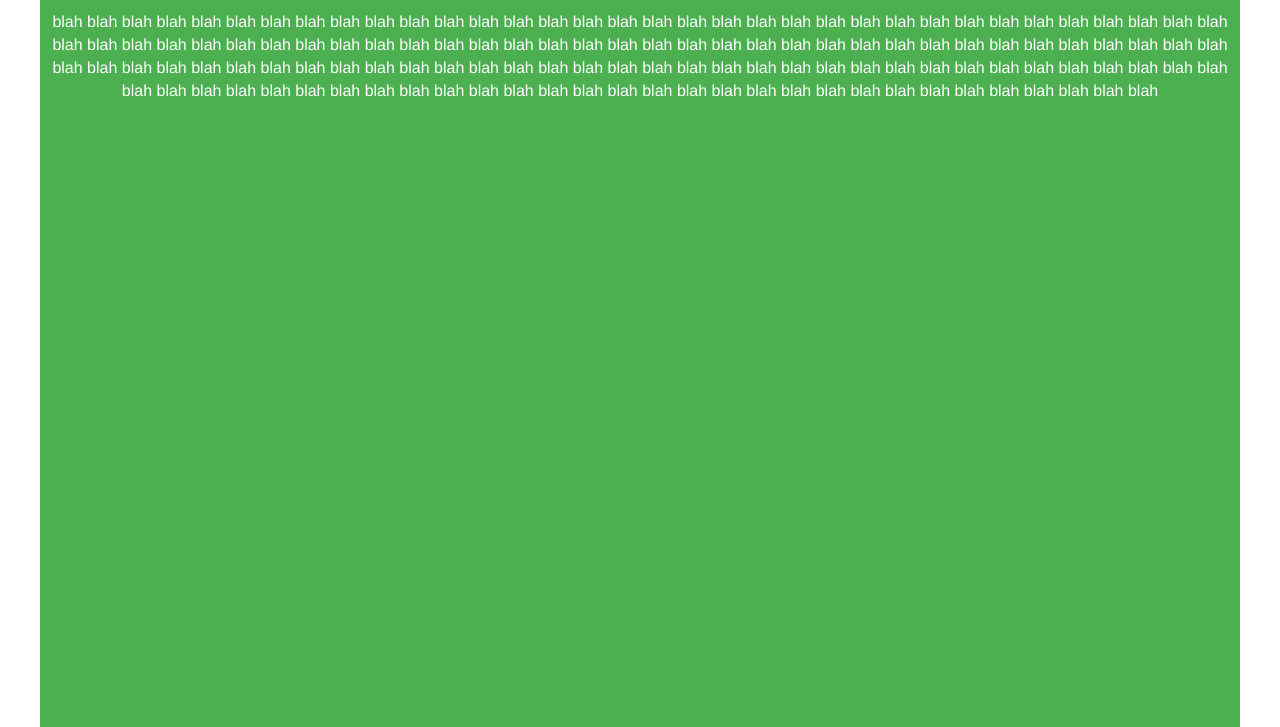
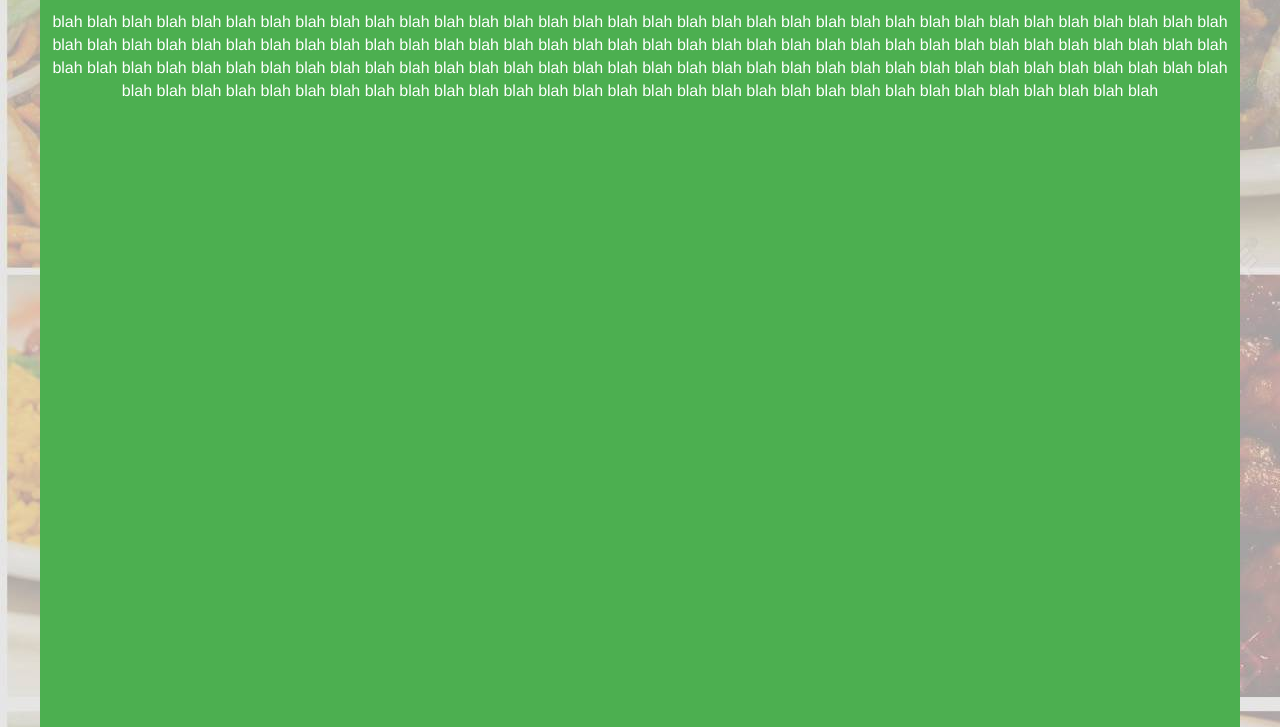
Before and after one commit to jatimmons/coursera, a plain HTML site: page mod3/index.html in a window 1280 px wide. Shown: the part 162-889 px from the top of the page. Drawn offline with Linux system fonts and the light colour scheme.

Commit message:
Update styles.css
fix background image filename

```diff
--- a/mod3/css/styles.css
+++ b/mod3/css/styles.css
@@ -2,7 +2,7 @@ body {
   font-size: 16px;
   /*background-color: #61122f;*/
   color: white;
-  background-image: url(../images/food.jpeg);
+  background-image: url(../images/food.jpg);
 }
 
 #header-nav	{
```
